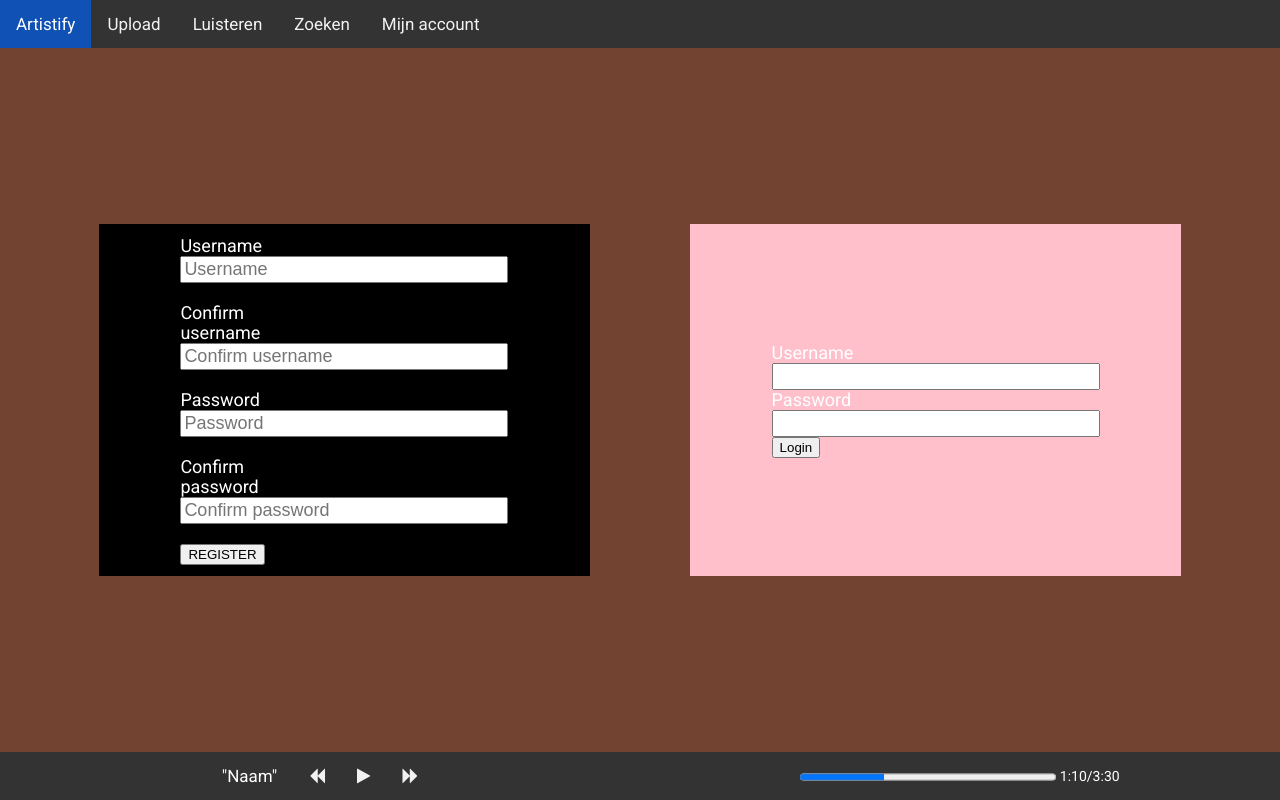
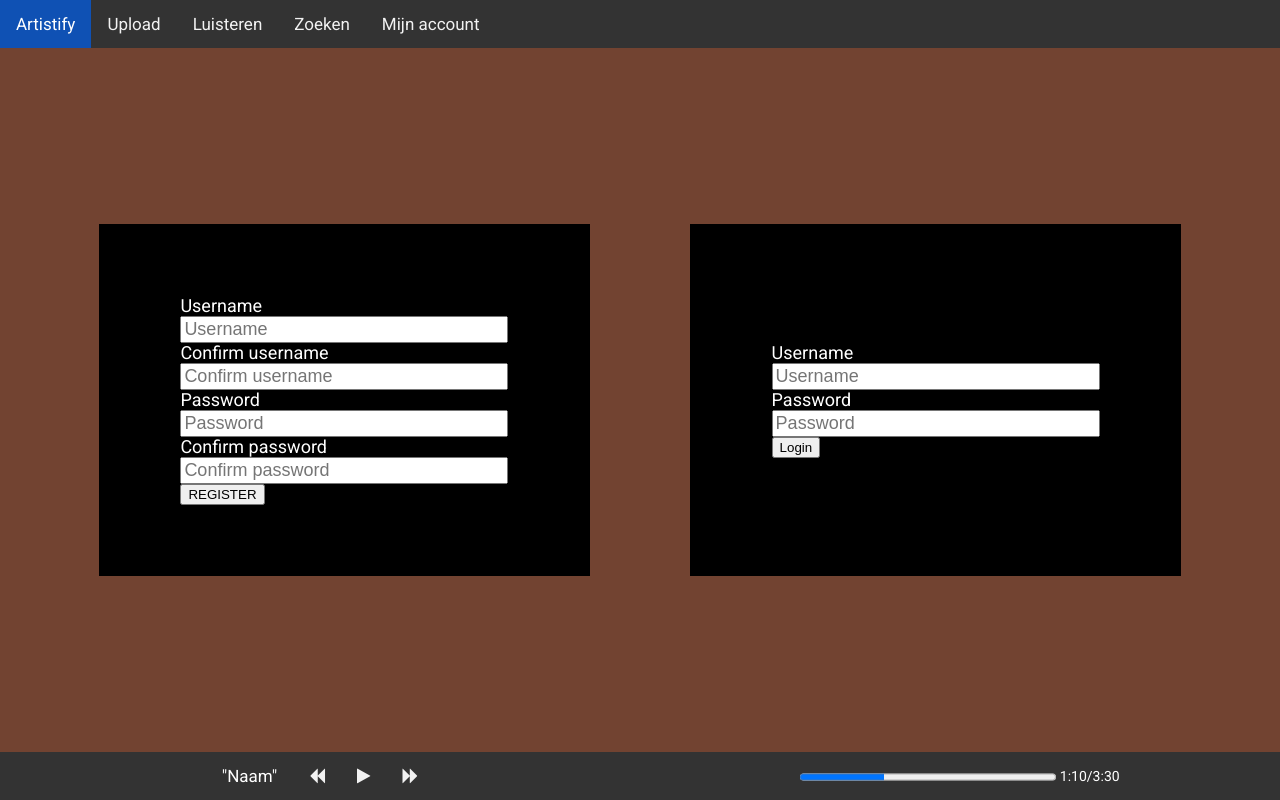
Before and after one commit to JosDJ/Project-2.4, an Angular app in the folder frontend/: page /login in a window 1280 px wide. Built offline with nearby package versions, Linux system fonts and the light colour scheme.

Commit message:
beetje routing en kleuren

```diff
--- a/frontend/src/app/app-routing.module.ts
+++ b/frontend/src/app/app-routing.module.ts
@@ -16,16 +16,12 @@ import { ZoekenComponent } from './mainscreen/zoeken/zoeken.component';
 const routes: Routes = [
   { path: '', component: HomeComponent, canActivate: [AuthGuard] },
   { path: 'login', component: LoginComponent },
-  {
-    path: 'luisteren',
-    component: LuisterenComponent,
-    canActivate: [AuthGuard],
-  },
-  {
-    path: 'mijnaccount',
-    component: MijnaccountComponent,
-    canActivate: [AuthGuard],
-  },
+  { path: 'luisteren', component: LuisterenComponent, canActivate: [AuthGuard] },
+  { path: 'luisteren/favorieten', component: LuisterenfavorietenComponent, canActivate: [AuthGuard] },
+  { path: 'luisteren/genres', component: LuisterengenresComponent, canActivate: [AuthGuard] },
+  { path: 'luisteren/playlists', component: LuisterenplaylistsComponent, canActivate: [AuthGuard] },
+  { path: 'luisteren/recent', component: LuisterenrecentComponent, canActivate: [AuthGuard] },
+  { path: 'mijnaccount', component: MijnaccountComponent, canActivate: [AuthGuard] },
   { path: 'upload', component: UploadComponent, canActivate: [AuthGuard] },
   { path: 'zoeken', component: ZoekenComponent, canActivate: [AuthGuard] },
 ];
--- a/frontend/src/app/loginscreen/login/login.component.css
+++ b/frontend/src/app/loginscreen/login/login.component.css
@@ -15,7 +15,7 @@ html, body {
 
 label {
     color: white;
-    width: 120px;
+    width: 25vw;
     display: block;
     font-size: large
 }
--- a/frontend/src/app/loginscreen/login/login.component.html
+++ b/frontend/src/app/loginscreen/login/login.component.html
@@ -18,42 +18,38 @@
                     <label class="item">Username </label>
                     <input class="item" type="username" placeholder="Username" required>
                     <br>
-                    <br>
                     <label class="item">Confirm username </label>
                     <input class="item" type="username" placeholder="Confirm username" required>
-                    <br>
                     <br>
                     <label class="item">Password </label>
                     <input class="item" type="password" placeholder="Password" required>
                     <br>
-                    <br>
                     <label class="item">Confirm password </label>
                     <input class="item" type="password" placeholder="Confirm password" required>
-                    <br>
                     <br>
                     <button class="registerbutton">REGISTER</button>
                 </div>
             </mat-grid-tile>
             <mat-grid-tile class="bottombar" colspan="1" rowspan="10" >
             </mat-grid-tile>
-            <mat-grid-tile class="bottombar" colspan="5" rowspan="10" [style.background]="'pink'">
+            <mat-grid-tile class="bottombar" colspan="5" rowspan="10" [style.background]="'black'">
 
 
                 <div>
-                    <div *ngIf="error" class="alert alert-danger">{{error}}</div>
+                    <div [style.color]="'white'" *ngIf="error" class="alert alert-danger">{{error}}</div>
                     <form [formGroup]="loginForm" (ngSubmit)="onSubmit()">
                         <div class="form-group">
                             <label for="username">Username</label>
-                            <input type="text" formControlName="username" class="form-control" [ngClass]="{ 'is-invalid': submitted && f.username.errors }" />
+                            <input type="text" placeholder="Username" formControlName="username" class="form-control" [ngClass]="{ 'is-invalid': submitted && f.username.errors }" />
                             <div *ngIf="submitted && f.username.errors" class="invalid-feedback">
-                                <div *ngIf="f.username.errors.required">Username is required</div>
+                                <div [style.color]="'white'" *ngIf="f.username.errors.required">Username is required</div>
                             </div>
                         </div>
                         <div class="form-group">
                             <label for="password">Password</label>
-                            <input type="password" formControlName="password" class="form-control" [ngClass]="{ 'is-invalid': submitted && f.password.errors }" />
+                            <input type="password" placeholder="Password" formControlName="password" class="form-control" [ngClass]="{ 'is-invalid': submitted && f.password.errors }" />
                             <div *ngIf="submitted && f.password.errors" class="invalid-feedback">
-                                <div *ngIf="f.password.errors.required">Password is required</div>
+                                <div [style.color]="'white'" *ngIf="f.password.errors.required">Password is required</div>
                             </div>
                         </div>
                         <div class="form-group">
--- a/frontend/src/app/navigationbar/navigationbuttons/navigationbuttons.component.html
+++ b/frontend/src/app/navigationbar/navigationbuttons/navigationbuttons.component.html
@@ -1,7 +1,7 @@
 <link rel="stylesheet" href="https://cdnjs.cloudflare.com/ajax/libs/font-awesome/4.7.0/css/font-awesome.min.css">
 
 <div class="topnav" id="myTopnav">
-    <a class="active" href="home">Artistify</a>
+    <a class="active" href="">Artistify</a>
     <a href="upload">Upload</a>
     <a href="luisteren">Luisteren</a>
     <a href="zoeken">Zoeken</a>
```
